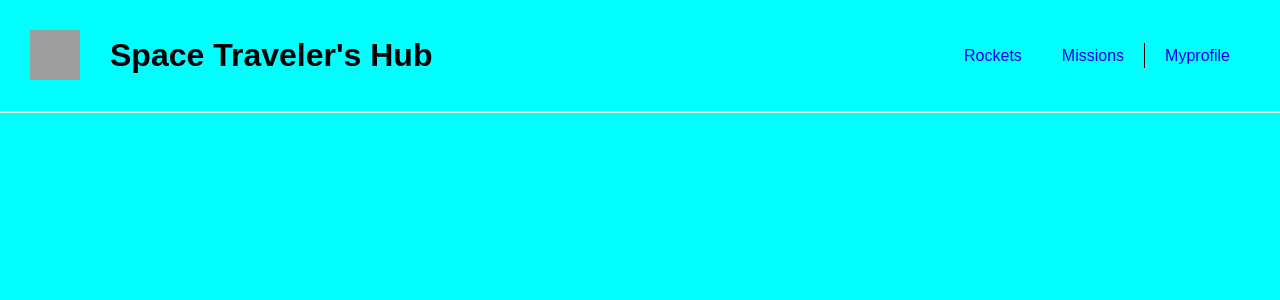
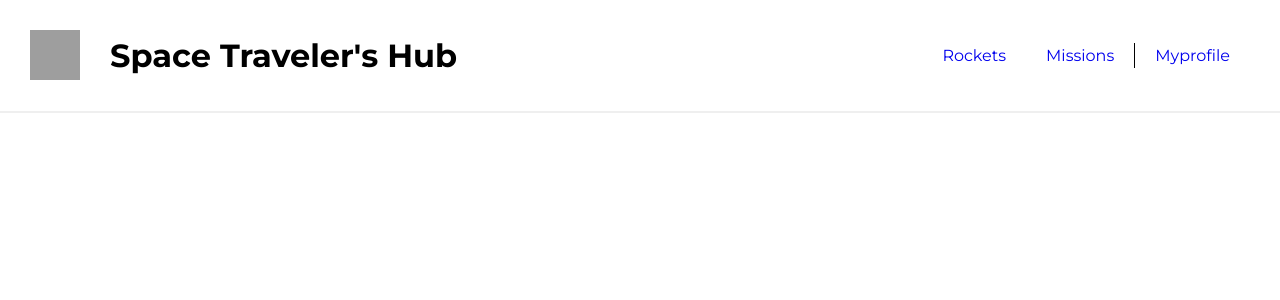
Before and after one commit to TesheMaximillan/Space-Travelere-s-Hub, a React (Create React App) app: page / in a window 1280 px wide. Shown: the top 300 px of the page. Built offline with nearby package versions, Linux system fonts and the light colour scheme; grey boxes are pictures that could not be loaded.

Commit message:
Add a font to App.scss

```diff
--- a/src/App.scss
+++ b/src/App.scss
@@ -1,3 +1,5 @@
+@import url('https://fonts.googleapis.com/css2?family=Montserrat:wght@400;700&family=Roboto+Slab:wght@300;700&display=swap');
+
 :root {
   --white: #fff;
   --light-grey: #fafafa;
@@ -27,5 +29,4 @@
   font-weight: 400;
   line-height: 1.6;
   font-size: 1.6rem;
-  background-color: aqua;
 }
```
